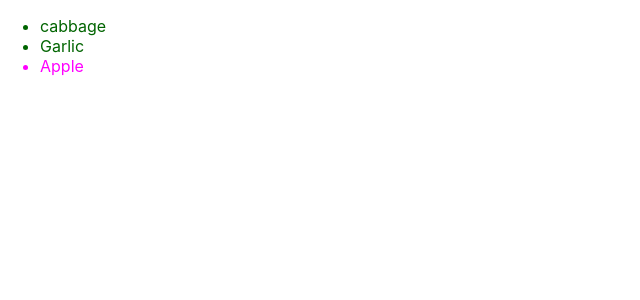
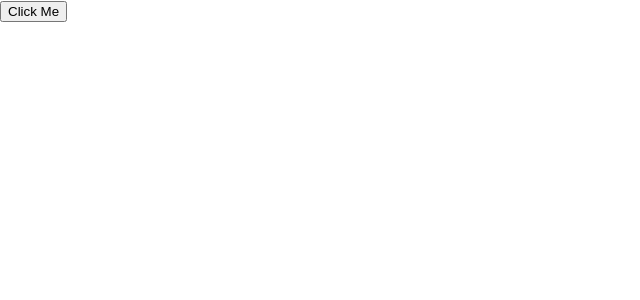
Before and after one commit to KyiPhyuKhant/reactbasicapp, a React (Create React App) app: page / in a window 1280 px wide. Shown: the top 300 px of the page, without its empty margins (0-640 px from the left). Built offline with nearby package versions, Linux system fonts and the light colour scheme.

Commit message:
Responding to events

```diff
--- a/src/App.js
+++ b/src/App.js
@@ -1,20 +1,12 @@
-const products = [
-  { title: 'cabbage', isFruit: false, id: 1 },
-  { title: 'Garlic', isFruit: false, id: 2 },
-  { title: 'Apple', isFruit: true, id: 3 },
-]
-
-export default function ShoppingList() {
-  const listItems = products.map(product =>
-    <li
-      key={product.id}
-      style={{ color: product.isFruit ? 'magenta' : 'darkgreen' }}
-    >
-      {product.title}
-    </li>
-
-  );
+function MyButton () {
+  function handleClick (){
+    alert ('You clicked me!');
+  }
   return (
-    <ul>{listItems}</ul>
+    <button onClick={handleClick}>
+      Click Me
+    </button>
   );
 }
+
+export default MyButton;
```
